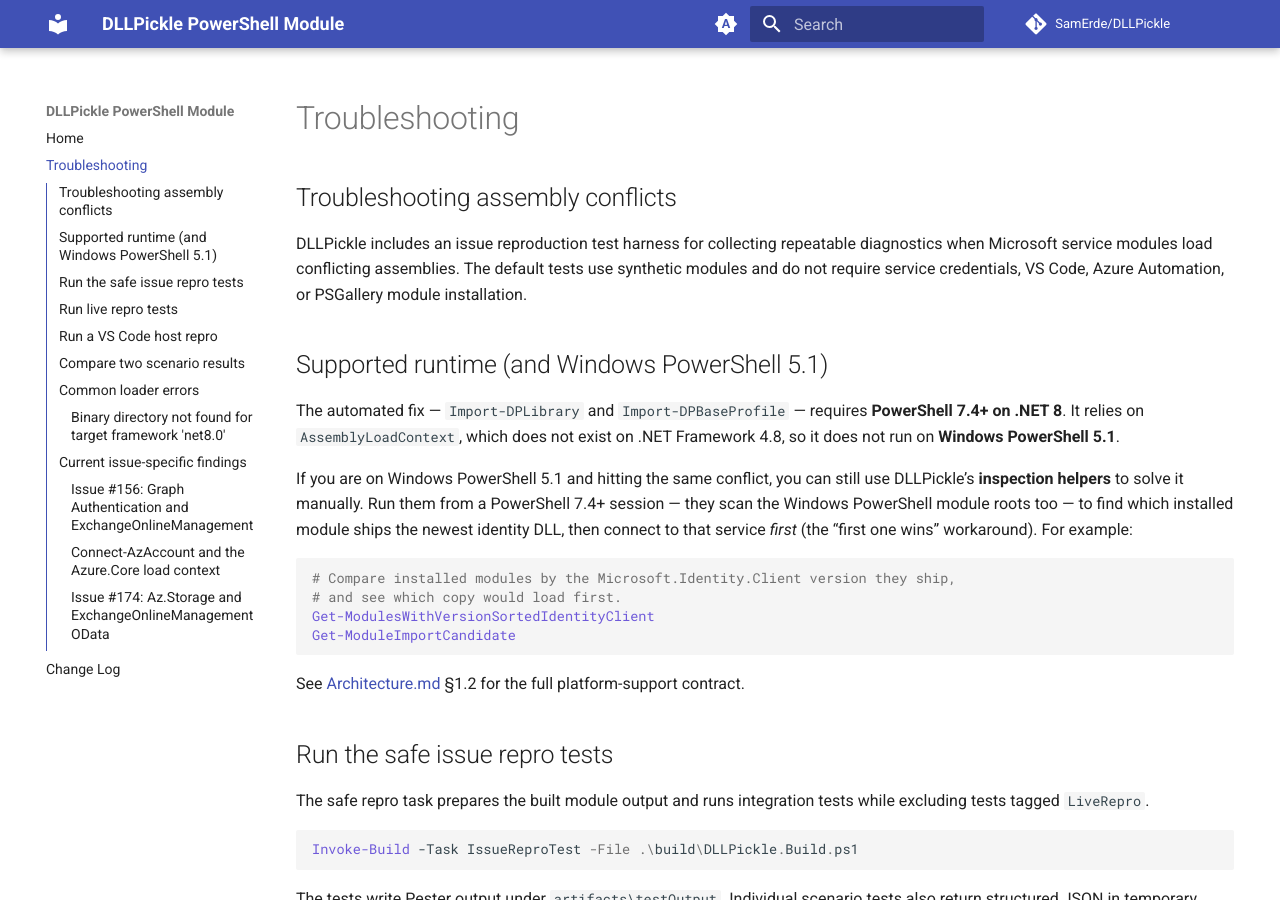
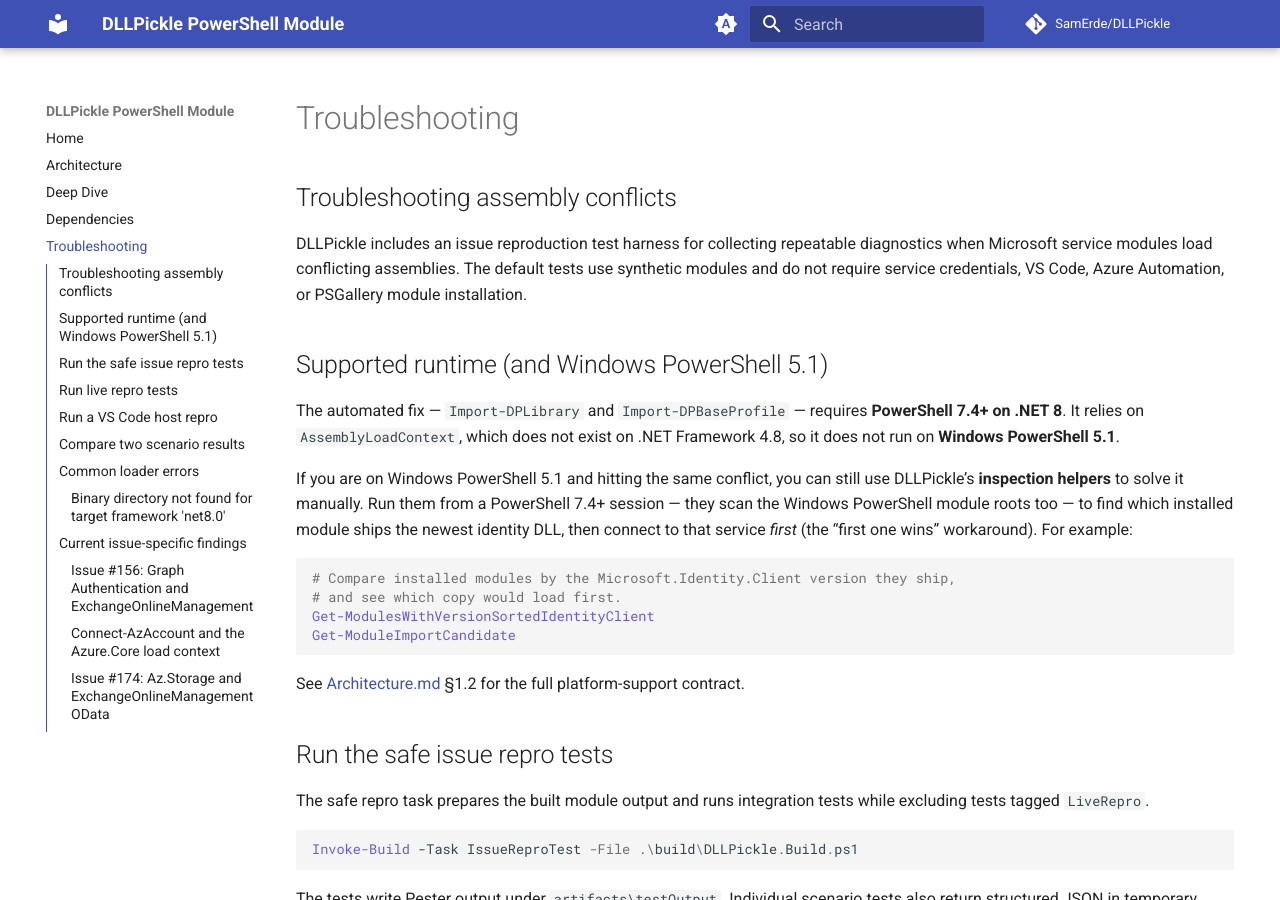
Before and after one commit to SamErde/DLLPickle, an MkDocs documentation site: the page built from docs/Troubleshooting.md, in a window 1280 px wide and 900 px high. Built offline with MkDocs 1.6.1 and Material for MkDocs 9.7.7, drawn with Linux system fonts in a browser that asks for light colours; comment, search, counter and statistics services are not loaded.

Commit message:
docs: Update MkDocs TOC

```diff
--- a/mkdocs.yml
+++ b/mkdocs.yml
@@ -97,5 +97,7 @@ theme:
 
 nav:
   - Home: index.md
+  - Architecture: docs/Architecture.md
+  - Deep Dive: docs/DeepDive.md
+  - Dependencies: docs/Dependencies.md
   - Troubleshooting: Troubleshooting.md
-  - Change Log: https://raw.githubusercontent.com/SamErde/DLLPickle/main/CHANGELOG.md
```
